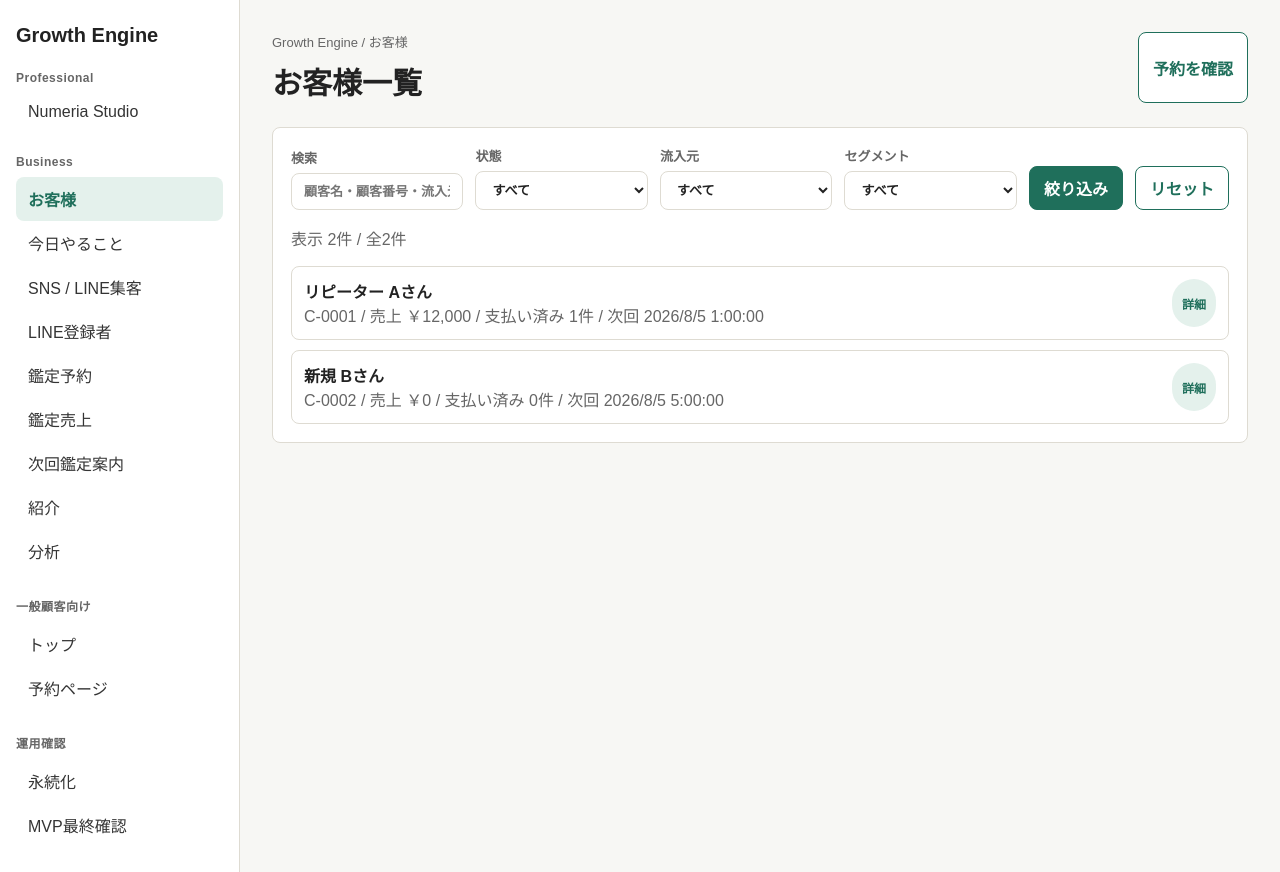
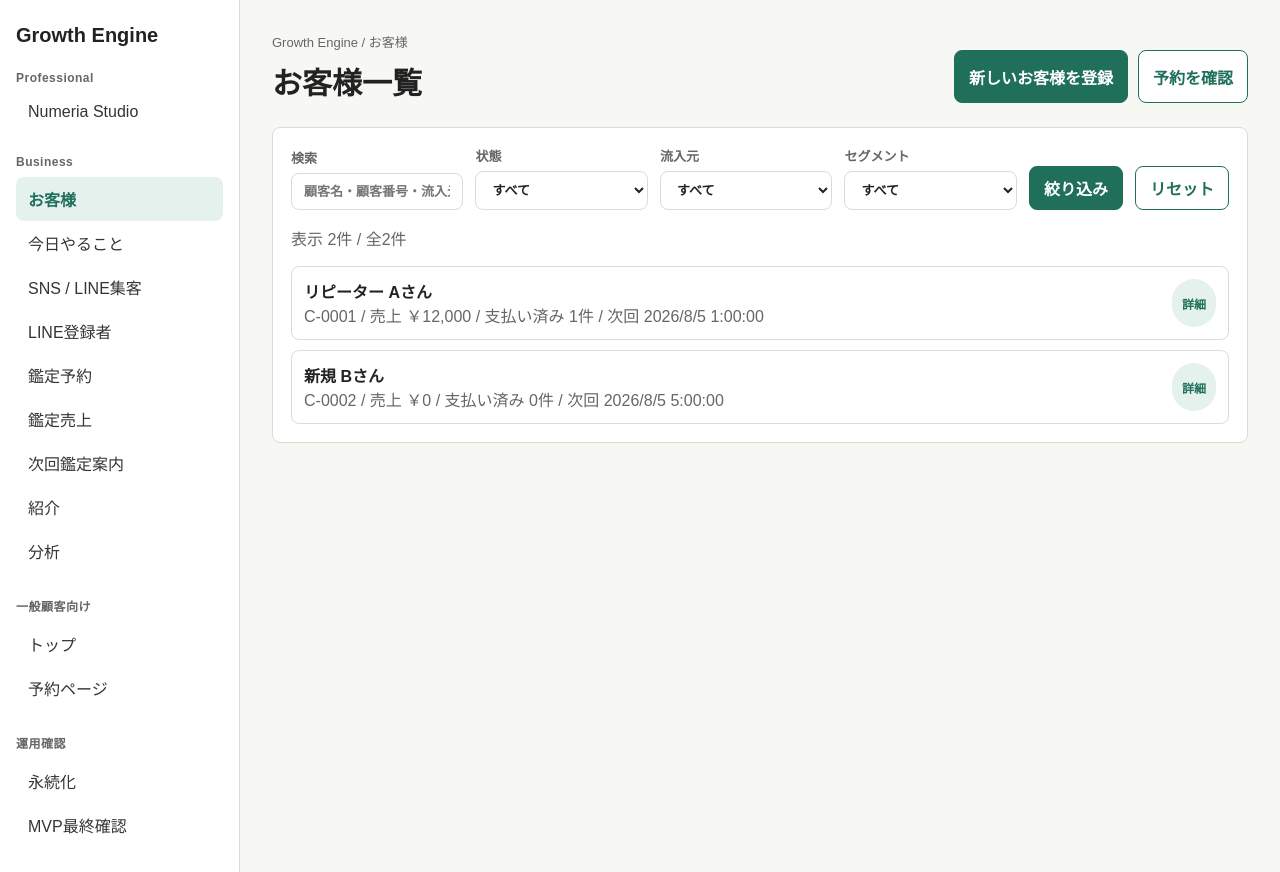
Before and after one commit to karukimori-wq/Growth-Engine, a Next.js app: page /app/business/customers in a window 1280 px wide. Shown: the top 872 px of the page. Built offline with nearby package versions, Linux system fonts and the light colour scheme.

Commit message:
Add business customer registration link

```diff
--- a/src/app/app/business/customers/page.tsx
+++ b/src/app/app/business/customers/page.tsx
@@ -54,9 +54,14 @@ export default async function CustomersPage({ searchParams: _searchParams }: Pro
             <p className="eyebrow">Growth Engine / お客様</p>
             <h2 className="page-title">お客様一覧</h2>
           </div>
-          <a className="button secondary" href="/app/business/reservations">
-            予約を確認
-          </a>
+          <div className="action-row">
+            <a className="button" href="/app/business/customers/new">
+              新しいお客様を登録
+            </a>
+            <a className="button secondary" href="/app/business/reservations">
+              予約を確認
+            </a>
+          </div>
         </header>
 
         <section className="card">
```
